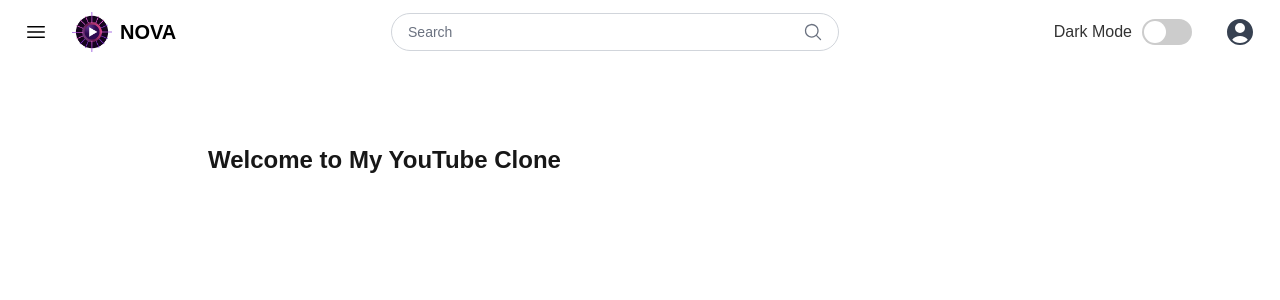
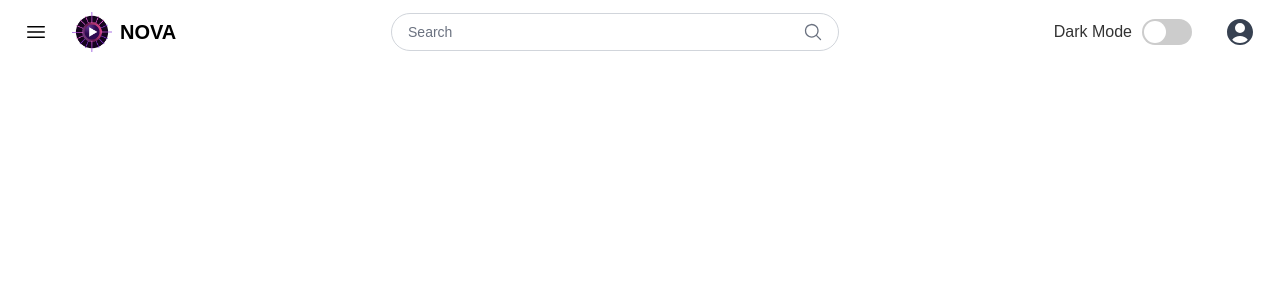
Before and after one commit to QuantumCubed/NOVA, a Next.js app in the folder nova-ui/: page / in a window 1280 px wide. Shown: the top 300 px of the page. Built offline with nearby package versions, Linux system fonts and the light colour scheme.

Commit message:
Update page.tsx

```diff
--- a/nova-ui/src/app/page.tsx
+++ b/nova-ui/src/app/page.tsx
@@ -8,7 +8,6 @@ const HomePage: React.FC = () => {
       <Header />
       <main className="p-4 mt-16 ml-48"> {/* Use ml-48 (12rem) if sidebar pushes content aside */}
         {/* Your main content goes here */}
-        <h1 className="text-2xl font-bold">Welcome to My YouTube Clone</h1>
         {/* Add more content as needed */}
       </main>
     </div>
```
